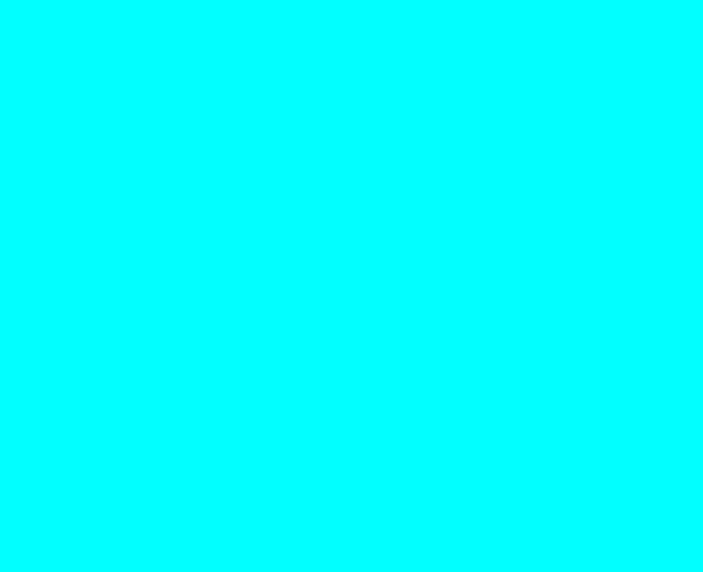
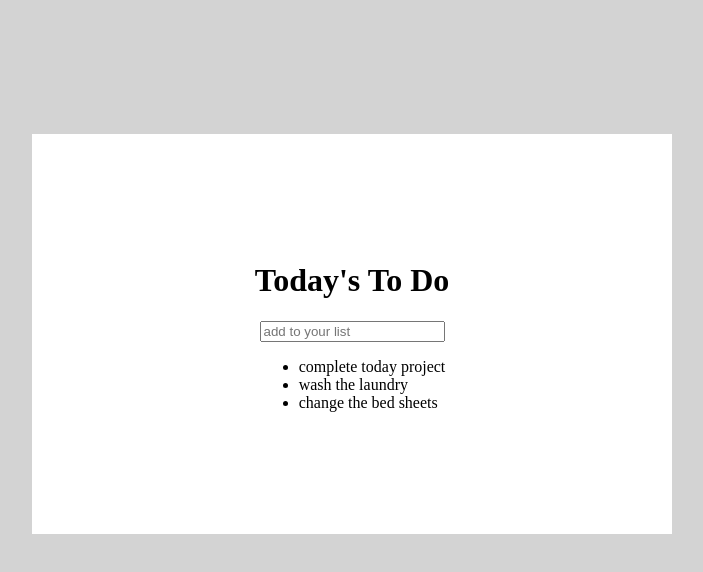
Before and after one commit to basem909/To-do-list, a website built with webpack: page src/index.html in a window 1280 px wide. Shown: the whole page, without its empty margins (288-991 px from the left). Built offline with nearby package versions, Linux system fonts and the light colour scheme.

Commit message:
create a function that iterate over the array and create the list dynamically

```diff
--- a/src/index.css
+++ b/src/index.css
@@ -1,10 +1,18 @@
-.hello {
-  color: red;
-  background-color: azure;
-}
 body {
   display: flex;
+  background-color: lightgray;
   flex-direction: column;
-  background-color: aqua;
   align-items: center;
+  justify-content: center;
 }
+
+.page-container {
+  background-color: white;
+  display: flex;
+  flex-direction: column;
+  justify-content: center;
+  align-items: center;
+  height: 50vh;
+  width: 50vw;
+  margin-top: 10%;
+}
--- a/src/index.html
+++ b/src/index.html
@@ -6,6 +6,6 @@
     <title>To-Do-List</title>
   </head>
   <body>
-    <ul class="todo-container"></ul>
+    <div class="page-container"></div>
   </body>
 </html>
--- a/src/index.js
+++ b/src/index.js
@@ -1,8 +1,15 @@
 import _ from 'lodash';
 import './index.css';
+import './iteration.js';
+import { list } from './iteration.js';
 
-let tasks = [
-  { index: 0, description: 'complete today project', completed: false },
-  { index: 1, description: 'wash the laundry', completed: false },
-  { index: 2, description: 'change the bed sheets', completed: false },
-];
+
+const pageContainer = document.querySelector('.page-container');
+const title = document.createElement('h1');
+title.textContent = `Today's To Do`;
+pageContainer.appendChild(title);
+const input = document.createElement('input');
+pageContainer.appendChild(input);
+input.setAttribute('type','text');
+input.setAttribute('placeholder', "add to your list");
+pageContainer.appendChild(list);
--- /dev/null
+++ b/src/iteration.js
@@ -0,0 +1,14 @@
+export let tasks = [
+  { index: 0, dicr: "complete today project", completed: false },
+  { index: 1, dicr: "wash the laundry", completed: false },
+  { index: 2, dicr: "change the bed sheets", completed: false },
+];
+export const list = document.createElement("ul");
+list.classList.add("todo-container");
+export function listItem() {
+  for (let i = 0; i < tasks.length; i+= 1) {
+    list.innerHTML = list.innerHTML + `<li class='list-item'>${tasks[i].dicr}</li>`;
+  }
+  return list;
+}
+listItem();
```
Also changed, not shown: dist/index.html, dist/main.bundle.js.
